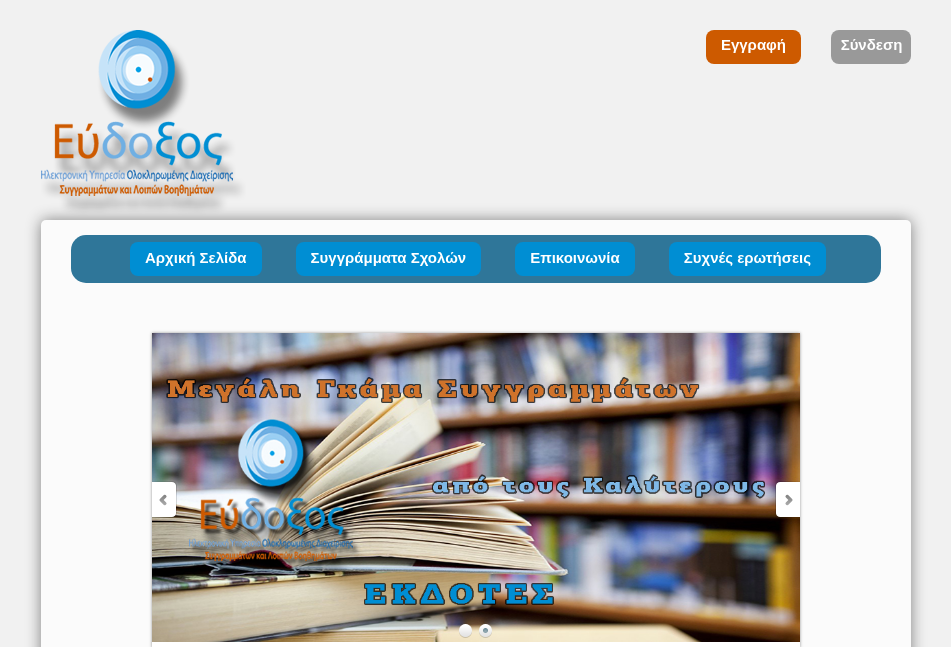
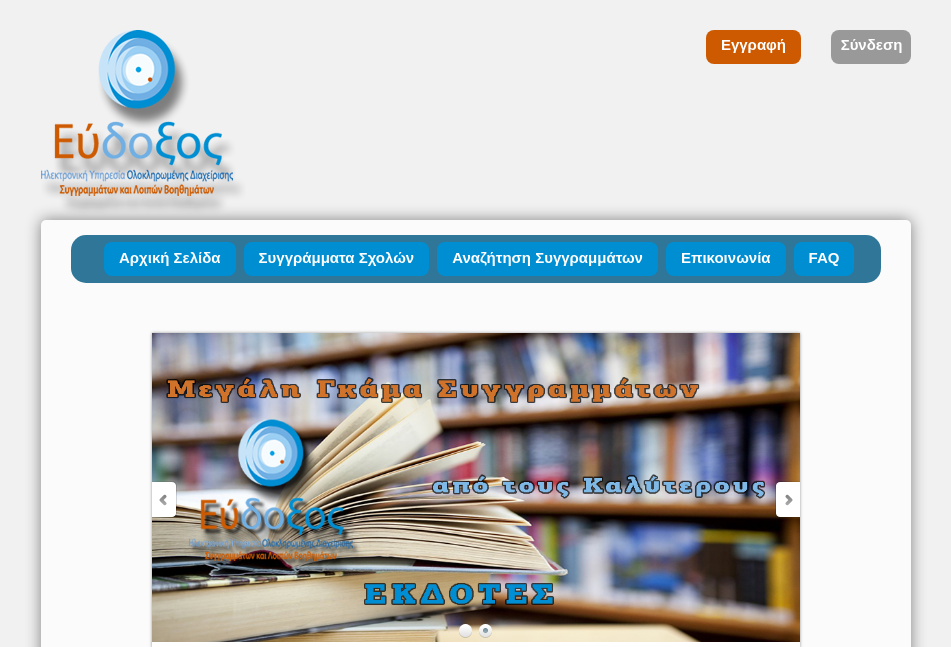
Before and after one commit to mariospas/EAM3, a PHP site: page / in a window 1280 px wide. Shown: the top 647 px of the page, without its empty margins (164-1115 px from the left). Run offline with PHP 8.4, Linux system fonts and the light colour scheme; some libraries are stand-ins or nearby versions.

Commit message:
prostethhke_h_anazhths

```diff
--- a/css/style.css
+++ b/css/style.css
@@ -358,7 +358,7 @@
 	width: auto;
 	/*padding-left:15px;
 	padding-right:15px;*/
-	margin-left: 34px;
+	margin-left: 8px;
 	margin-top: 7px;
 
 	-webkit-border-radius: 8px;
--- a/index.php
+++ b/index.php
@@ -67,11 +67,15 @@
             </div>
 
             <div id="button_small">
+            <a href="#"><h4><strong>Αναζήτηση Συγγραμμάτων</strong></h4></a>
+            </div>
+
+            <div id="button_small">
             <a href="#"><h4><strong>Επικοινωνία</strong></h4></a>
             </div>
 
             <div id="button_small">
-            <a href="#"><h4><strong>Συχνές ερωτήσεις</strong></h4></a>
+            <a href="#"><h4><strong>FAQ</strong></h4></a>
             </div>
         </div>
 
```
